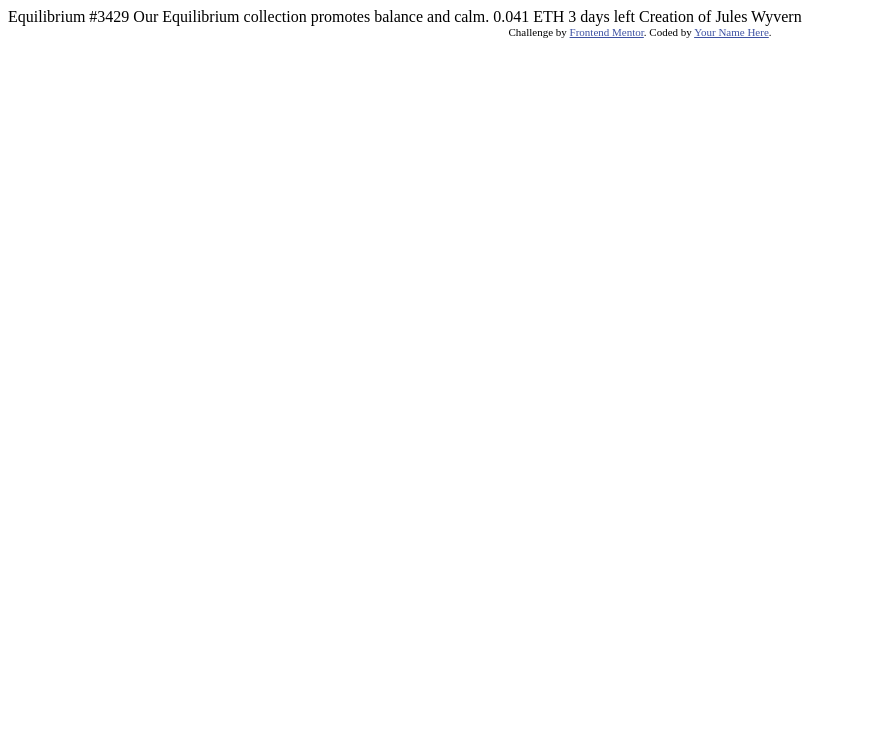
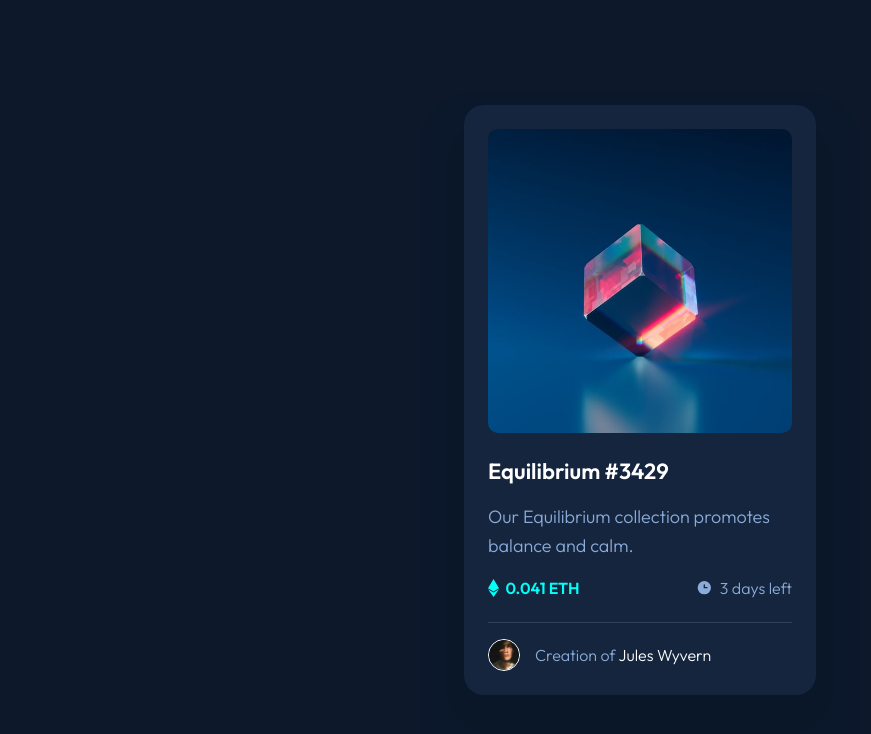
Before and after one commit to karolbanat/nft-preview-card-component-main, a plain HTML site: page index.html in a window 1280 px wide. Shown: the whole page, without its empty margins (0-871 px from the left). Drawn offline with Linux system fonts and the light colour scheme.

Commit message:
Challenge completed

```diff
--- a/index.html
+++ b/index.html
@@ -1,33 +1,48 @@
 <!DOCTYPE html>
 <html lang="en">
+
 <head>
-  <meta charset="UTF-8">
-  <meta name="viewport" content="width=device-width, initial-scale=1.0"> <!-- displays site properly based on user's device -->
+	<meta charset="UTF-8">
+	<meta name="viewport" content="width=device-width, initial-scale=1.0">
+	<!-- displays site properly based on user's device -->
 
-  <link rel="icon" type="image/png" sizes="32x32" href="./images/favicon-32x32.png">
+	<title>Frontend Mentor | NFT preview card component</title>
+	<link rel="icon" type="image/png" sizes="32x32" href="./images/favicon-32x32.png">
+	<link rel="preconnect" href="https://fonts.googleapis.com">
+	<link rel="preconnect" href="https://fonts.gstatic.com" crossorigin>
+	<link href="https://fonts.googleapis.com/css2?family=Outfit:wght@300;400;600&display=swap" rel="stylesheet">
+	<link rel="stylesheet" href="./css/main.css">
+</head>
 
-  <title>Frontend Mentor | NFT preview card component</title>
-
-  <!-- Feel free to remove these styles or customise in your own stylesheet 👍 -->
-  <style>
-    .attribution { font-size: 11px; text-align: center; }
-    .attribution a { color: hsl(228, 45%, 44%); }
-  </style>
-</head>
 <body>
 
-  Equilibrium #3429
+	<main>
+		<div class="card">
+			<div class="card__image-container">
+				<img src="./images/image-equilibrium.jpg" alt="Image of Equilibrium" class="card__image">
+			</div>
+			<div class="card__body">
+				<h1 class="card__title"><a href="#">Equilibrium #3429</a></h1>
+				<p class="card__description">Our Equilibrium collection promotes balance and calm.</p>
+				<div class="card__container">
+					<div>
+						<img src="./images/icon-ethereum.svg" alt="Ethereum icon" class="card__icon">
+						<p class="card__amount">0.041 ETH</p>
+					</div>
+					<div>
+						<img src="./images/icon-clock.svg" alt="Clock icon" class="card__icon">
+						<p>3 days left</p>
+					</div>
+				</div>
+			</div>
+			<hr>
+			<div class="card__footer">
+				<img src="./images/image-avatar.png" alt="" class="card__avatar">
+				<p>Creation of <a href="#">Jules Wyvern</a></p>
+			</div>
+		</div>
+	</main>
 
-  Our Equilibrium collection promotes balance and calm.
+</body>
 
-  0.041 ETH
-  3 days left
-
-  Creation of Jules Wyvern
-
-  <div class="attribution">
-    Challenge by <a href="https://www.frontendmentor.io?ref=challenge" target="_blank">Frontend Mentor</a>.
-    Coded by <a href="#">Your Name Here</a>.
-  </div>
-</body>
 </html>
--- a/sass/main.scss
+++ b/sass/main.scss
@@ -0,0 +1,193 @@
+:root {
+	--clr-soft-blue: hsl(215, 51%, 70%);
+	--clr-cyan: hsl(178, 100%, 50%);
+	--clr-main-bg: hsl(217, 54%, 11%);
+	--clr-card-bg: hsl(216, 50%, 16%);
+	--clr-line: hsl(215, 32%, 27%);
+	--clr-white: hsl(0, 0%, 100%);
+
+	--ff-main: 'Outfit', sans-serif;
+
+	--fz-primary: 1.8rem;
+
+	// background-color: hsl(217, 55%, 10%);
+	// background-color: hsl(216, 57%, 11%);
+}
+
+// --- reset
+*,
+*::before,
+*::after {
+	margin: 0;
+	padding: 0;
+	box-sizing: border-box;
+}
+
+html {
+	font-size: 62.5%;
+}
+
+body {
+	font-size: 1.6rem;
+	font-family: var(--ff-main);
+	font-weight: 300;
+	color: var(--clr-soft-blue);
+	background-color: var(--clr-main-bg);
+}
+
+img {
+	display: block;
+	max-width: 100%;
+}
+
+// --- main css
+main {
+	display: grid;
+	place-content: center;
+	min-height: 100vh;
+	padding: 1.5em;
+}
+
+a {
+	text-decoration: none;
+	color: var(--clr-white);
+	transition: color 0.3s ease;
+
+	&:hover {
+		color: var(--clr-cyan);
+	}
+}
+
+hr {
+	height: 1px;
+	border: none;
+	background-color: var(--clr-line);
+}
+
+.card {
+	background-color: var(--clr-card-bg);
+	padding: 1.5em;
+	width: 100%;
+	max-width: 22em;
+	border-radius: 20px;
+
+	// adding 'shadows' on bigger screens
+	@media (min-width: 60em) {
+		position: relative;
+
+		&::before,
+		&::after {
+			position: absolute;
+			left: 50%;
+			transform: translateX(-50%);
+			border-radius: 50px;
+			content: '';
+		}
+
+		&::before {
+			top: 2%;
+			width: 110%;
+			height: 105%;
+			background-color: hsla(217, 57%, 10%, 0.5);
+			z-index: -1;
+		}
+
+		&::after {
+			top: -2%;
+			width: 125%;
+			height: 115%;
+			background-color: #0b182b;
+			z-index: -2;
+		}
+	}
+
+	&__description {
+		margin-bottom: 1.75rem;
+		font-size: var(--fz-primary);
+		line-height: 1.6;
+	}
+
+	&__image-container {
+		position: relative;
+		border-radius: 10px;
+		overflow: hidden;
+		cursor: pointer;
+
+		&::before,
+		&::after {
+			display: none;
+			position: absolute;
+			content: '';
+		}
+
+		&::before {
+			top: 0;
+			left: 0;
+			width: 100%;
+			height: 100%;
+			background-color: var(--clr-cyan);
+			opacity: 0.5;
+		}
+
+		&::after {
+			top: 50%;
+			left: 50%;
+			transform: translate(-50%, -50%);
+			width: 3em;
+			height: 3em;
+			background-image: url('../images/icon-view.svg');
+		}
+
+		&:hover {
+			&::before,
+			&::after {
+				display: block;
+			}
+		}
+	}
+
+	&__image {
+		width: 100%;
+	}
+
+	&__body {
+		padding: 1.5em 0;
+	}
+
+	&__title {
+		margin-bottom: 1.75rem;
+		font-size: 2.2rem;
+	}
+
+	&__container {
+		display: flex;
+		justify-content: space-between;
+
+		& div {
+			display: flex;
+			align-items: center;
+		}
+	}
+
+	&__icon {
+		margin-right: 0.4em;
+	}
+
+	&__amount {
+		font-weight: 600;
+		color: var(--clr-cyan);
+	}
+
+	&__footer {
+		display: flex;
+		align-items: center;
+		margin-top: 1em;
+	}
+
+	&__avatar {
+		margin-right: 1.5rem;
+		width: 2em;
+		border: 1px solid var(--clr-white);
+		border-radius: 50%;
+	}
+}
--- a/style-guide.md
+++ /dev/null
@@ -1,33 +0,0 @@
-# Front-end Style Guide
-
-## Layout
-
-The designs were created to the following widths:
-
-- Mobile: 375px
-- Desktop: 1440px
-
-## Colors
-
-### Primary
-
-- Soft blue: hsl(215, 51%, 70%)
-- Cyan: hsl(178, 100%, 50%)
-
-### Neutral
-
-- Very dark blue (main BG): hsl(217, 54%, 11%)
-- Very dark blue (card BG): hsl(216, 50%, 16%)
-- Very dark blue (line): hsl(215, 32%, 27%)
-- White: hsl(0, 0%, 100%)
-
-## Typography
-
-### Body Copy
-
-- Font size (paragraph): 18px
-
-### Font
-
-- Family: [Outfit](https://fonts.google.com/specimen/Outfit)
-- Weights: 300, 400, 600
```
Also changed, not shown: README-template.md, css/main.css (added), design/active-states.jpg (deleted), design/desktop-design.jpg (deleted), design/desktop-preview.jpg (deleted), design/mobile-design.jpg (deleted), screenshot.png (added), 1 other file.
